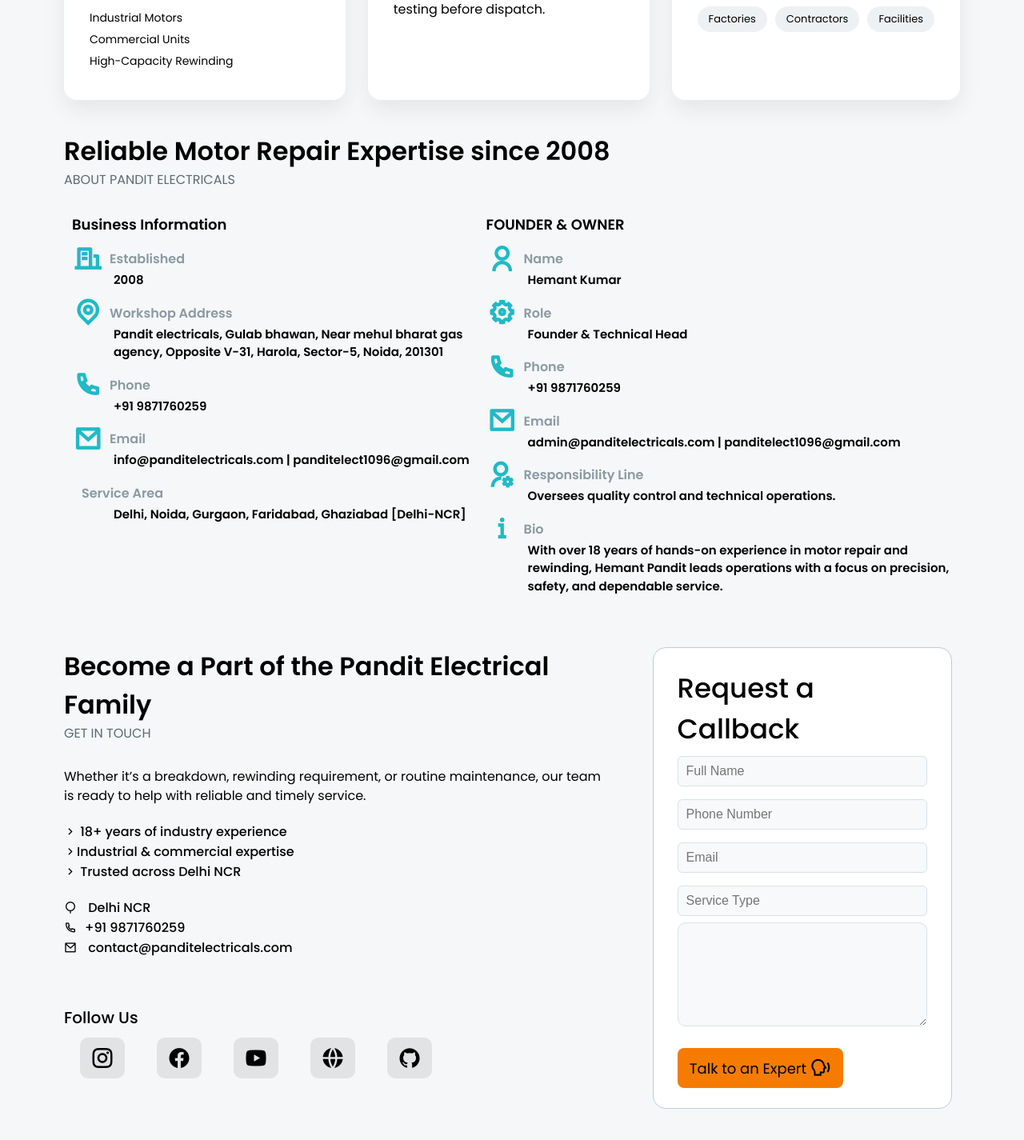
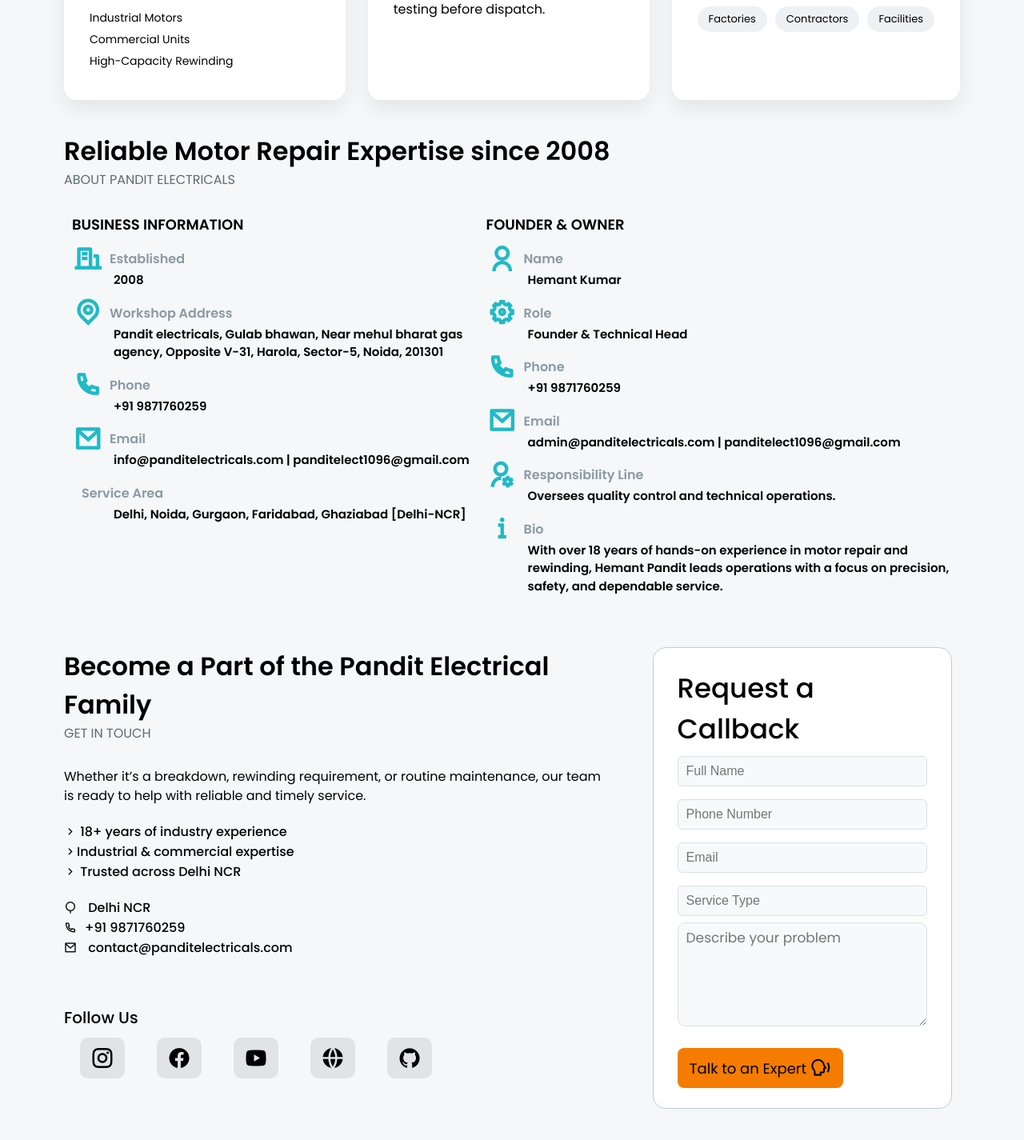
Before and after one commit to imaarzooray/panditelectricals, a React (Vite) app: page / in a window 1280 px wide. Shown: the part 3032-4457 px from the top of the page at 80% size. Built offline with nearby package versions, Linux system fonts and the light colour scheme; some icons are missing.

Commit message:
Styling Modified

```diff
--- a/src/components/about/About.jsx
+++ b/src/components/about/About.jsx
@@ -14,7 +14,7 @@ function About()
              />
             </div>
             <div className="info">
-                <Info miniHead="Business Information"/>
+                <Info miniHead="BUSINESS INFORMATION"/>
             </div>
 
 
--- a/src/components/contact/Contact.jsx
+++ b/src/components/contact/Contact.jsx
@@ -135,7 +135,7 @@ function Contact() {
                         <Input placeHolder="Phone Number" type="text" />
                         <Input placeHolder="Email" type="email" />
                         <Input placeHolder="Service Type" type="text" />
-                        <textarea name="" id="" resize="none"></textarea>
+                        <textarea name="" id="" resize="none" placeholder="Describe your problem"></textarea>
                     </div>
                     <div className="formLower">
                         <Cta content="Talk to an Expert" icon="ri-speak-line" width="207px" bgColor="#F57C00" />
```
